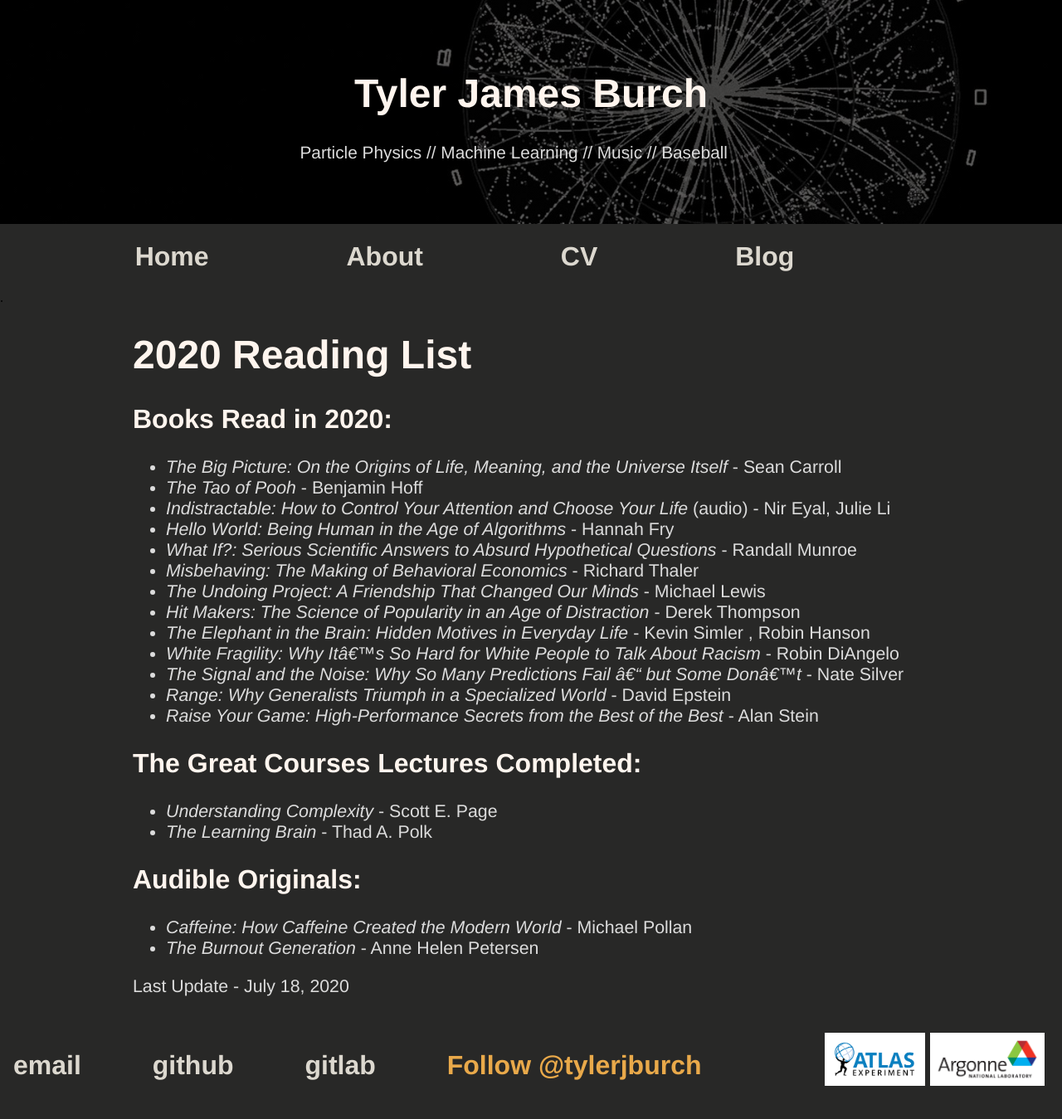
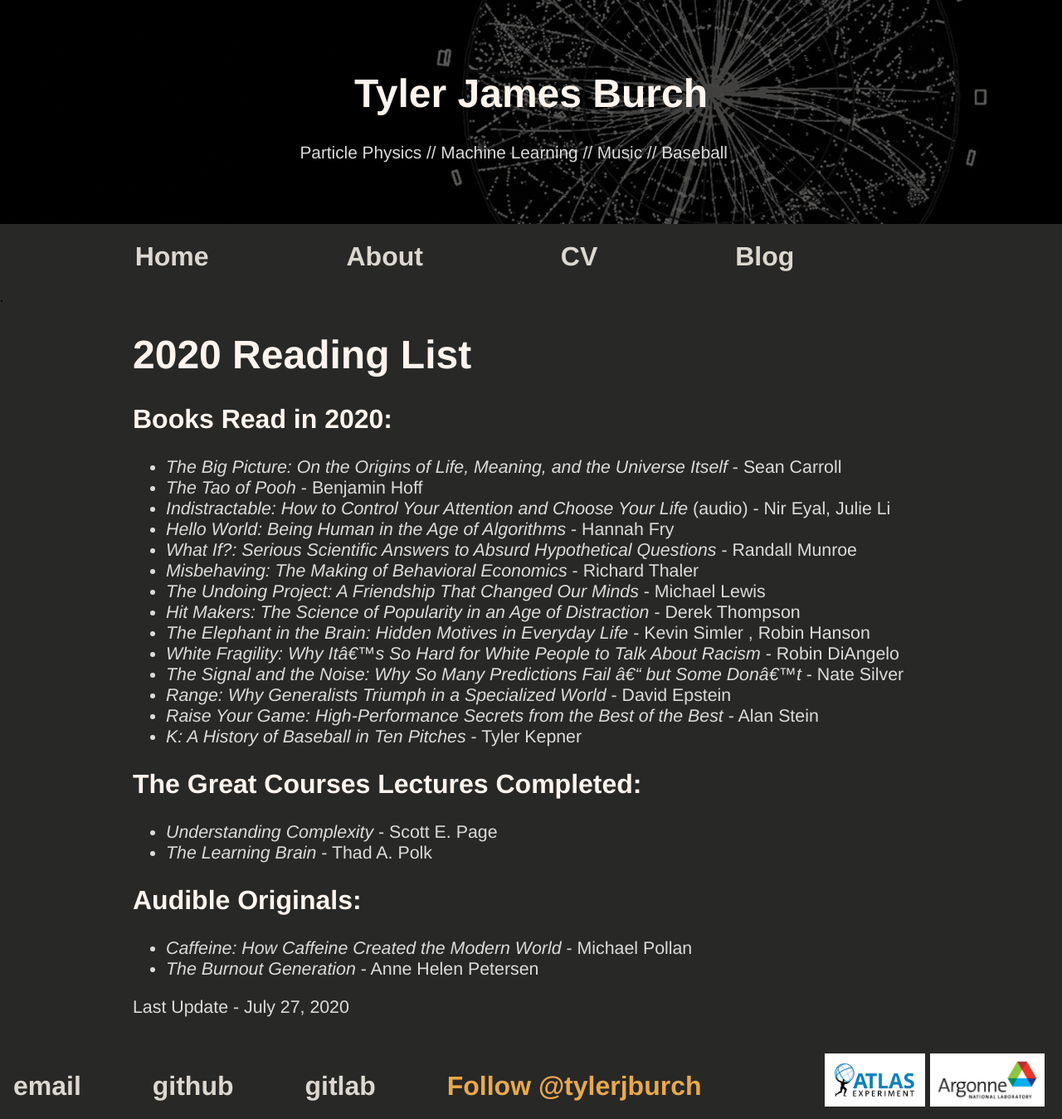
Before and after one commit to tjburch/tjburch.github.io, a Jekyll site: the page built from _other/2020readinglist.md, in a window 1280 px wide. Shown: the whole page at 83% size. Built offline with Jekyll 4.4.1, drawn with Linux system fonts in a browser that asks for light colours; comment, search, counter and statistics services are not loaded; before the commit the page ends 1324 px from its top, so only the background shows below that.

Commit message:
add K:history of baseball

```diff
--- a/_other/2020readinglist.md
+++ b/_other/2020readinglist.md
@@ -21,6 +21,7 @@ date: 2020-04-04
 - _The Signal and the Noise: Why So Many Predictions Fail -- but Some Don't_ - Nate Silver
 - _Range: Why Generalists Triumph in a Specialized World_ - David Epstein
 - _Raise Your Game: High-Performance Secrets from the Best of the Best_ - Alan Stein
+- _K: A History of Baseball in Ten Pitches_ - Tyler Kepner
 
 ## The Great Courses Lectures Completed:
 
@@ -32,4 +33,4 @@ date: 2020-04-04
 - _Caffeine: How Caffeine Created the Modern World_ - Michael Pollan
 - _The Burnout Generation_ - Anne Helen Petersen
 
-Last Update - July 18, 2020
+Last Update - July 27, 2020
```
